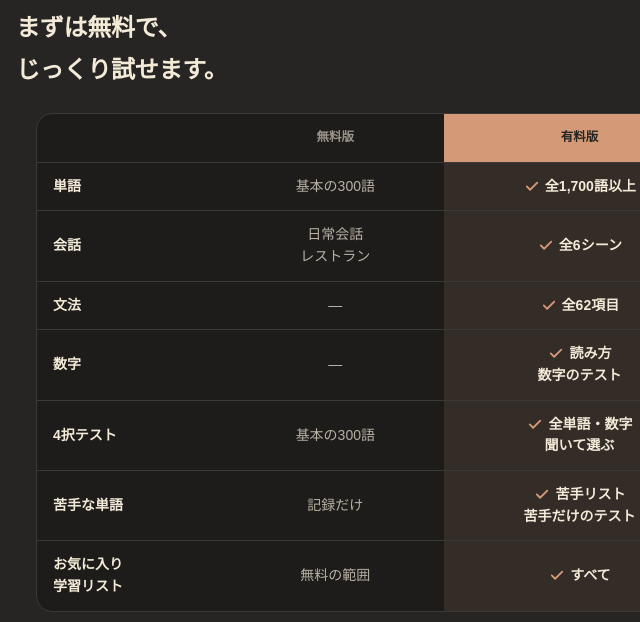
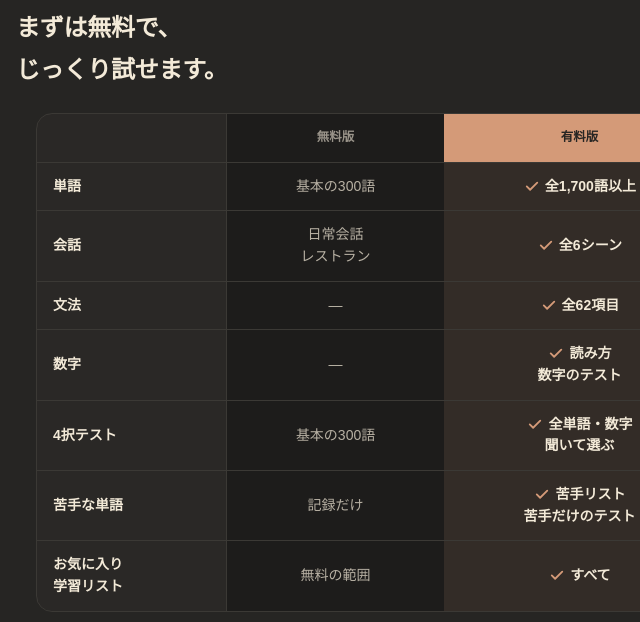
Before and after one commit to likklemore1126/paythai, a plain HTML site: page lp.html in a window 1280 px wide. Shown: the part 6254-6876 px from the top of the page, 264-904 px from the left. Drawn offline with Linux system fonts and the light colour scheme; a web font is replaced by a local one.

Commit message:
LP: 料金の比較表で項目の列と無料版の列の境目を分かるようにする
Co-Authored-By: Claude Opus 5.5 <noreply@anthropic.com>
Claude-Session: https://claude.ai/code/session_01943EUCWJXEw4xvu6FgakSF

```diff
--- a/lp.html
+++ b/lp.html
@@ -188,6 +188,8 @@ header{position:sticky;top:0;z-index:50;background:var(--cream-bg);border-bottom
 .compare-table th{font-size:12.5px;font-weight:700;padding:14px 10px;color:var(--muted);}
 .compare-table th.paid{color:var(--dark);background:var(--gold);}
 .compare-table td:first-child{text-align:left;font-weight:700;padding-left:16px;}
+/* 項目の列は少し明るい下地＋右に線を引いて、無料版の列と区切る */
+.compare-table th:first-child,.compare-table td:first-child{background:rgba(243,234,216,.06);border-right:1px solid var(--line-dark);}
 .compare-table td.free{color:var(--cream);opacity:.72;}
 .compare-table td.paid{background:rgba(212,154,120,.12);font-weight:700;}
 .compare-table .no{color:var(--muted);opacity:1;}
```
